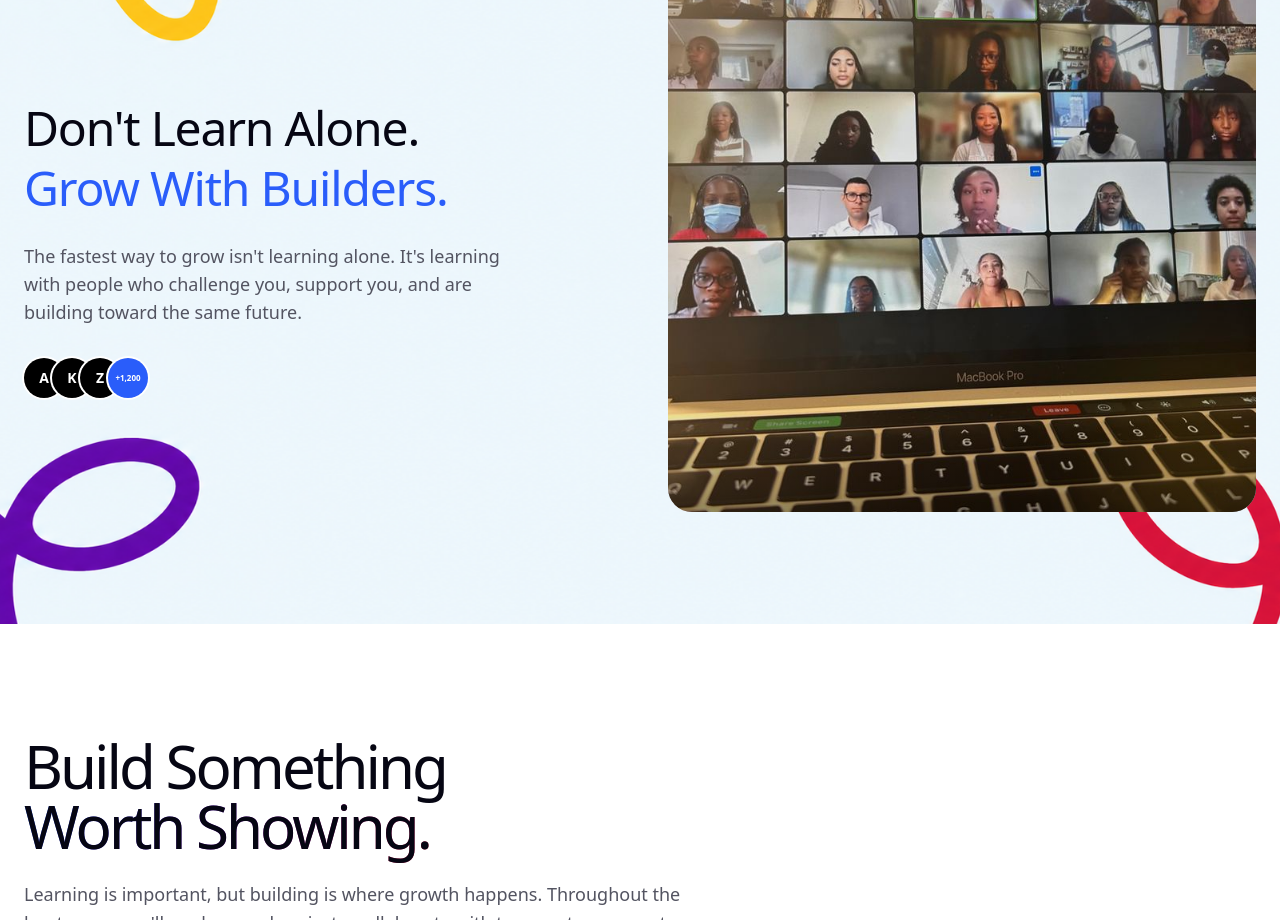
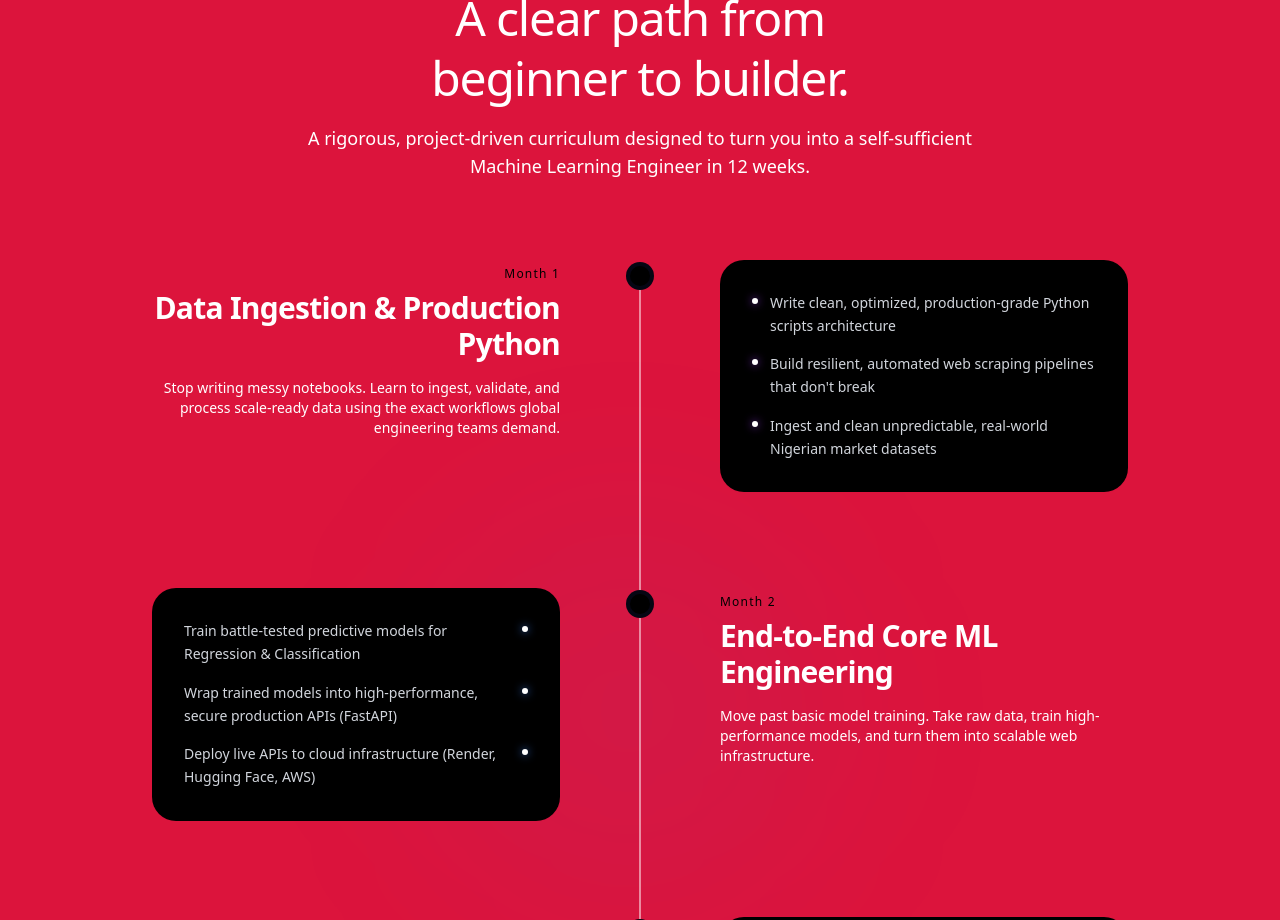
Before and after one commit to jesseamos/AbbacusLearning-Bootcamp-LandingPage, a React (Vite) app: page / in a window 1280 px wide. Shown: the part 1880-2800 px from the top of the page. Built offline with nearby package versions, Linux system fonts and the light colour scheme; a web font is replaced by a local one.

Commit message:
fixing website content

```diff
--- a/src/components/site/Career.tsx
+++ b/src/components/site/Career.tsx
@@ -65,7 +65,7 @@ export function Career() {
           </span>
         </h2>
         <p className="mb-6 text-base md:text-lg text-muted-foreground leading-relaxed max-w-xl">
-          Building skills is only part of the journey. We help you understand the technology landscape, showcase your work, build your professional presence, and prepare for future opportunities in tech.
+          We don't just teach you machine learning. We help you clean up your GitHub profile, optimize your LinkedIn to trigger global recruiter search alerts, and pass technical interviews.
         </p>
       </div>
 
--- a/src/components/site/Community.tsx
+++ b/src/components/site/Community.tsx
@@ -30,8 +30,8 @@ export function Community() {
             </h2>
           </Reveal>
           <Reveal delay={0.1}>
-            <p className="mt-6 text-lg text-muted-foreground max-w-lg">
-              The fastest way to grow isn't learning alone. It's learning with people who challenge you, support you, and are building toward the same future.
+            <p className="mt-6 text-lg text-muted-foreground max-w-lg leading-relaxed">
+              Unlock a network of 1,200+ Nigerian developers who pair program, share remote job referrals, and audit each other’s code daily. Don't build in isolation.
             </p>
           </Reveal>
           <Reveal delay={0.15}>
--- a/src/components/site/Competition.tsx
+++ b/src/components/site/Competition.tsx
@@ -68,7 +68,7 @@ export function Competition() {
           </Reveal>
           <Reveal delay={0.1}>
             <p className="mt-6 text-base sm:text-lg text-muted-foreground max-w-2xl leading-relaxed">
-              Learning is important, but building is where growth happens. Throughout the bootcamp, you'll work on real projects, collaborate with teammates, present your ideas, and gain valuable feedback from mentors and industry professionals.
+              Recruiters don't care about certificates. They care about working code. You'll build team projects designed to prove you can solve real business problems, version control code on GitHub, and pitch to international companies.
             </p>
           </Reveal>
         </div>
--- a/src/components/site/Curriculum.tsx
+++ b/src/components/site/Curriculum.tsx
@@ -4,73 +4,148 @@ import { Reveal } from "./Reveal";
 const months = [
   {
     tag: "Month 1",
-    title: "Foundations",
-    items: ["Understanding AI", "Python Basics", "Data Fundamentals"],
+    title: "Data Ingestion & Production Python",
+    description: "Stop writing messy notebooks. Learn to ingest, validate, and process scale-ready data using the exact workflows global engineering teams demand.",
+    items: [
+      "Write clean, optimized, production-grade Python scripts architecture",
+      "Build resilient, automated web scraping pipelines that don't break",
+      "Ingest and clean unpredictable, real-world Nigerian market datasets"
+    ],
   },
   {
     tag: "Month 2",
-    title: "Building",
-    items: ["Intro to Machine Learning", "AI Projects", "Real-world Applications"],
+    title: "End-to-End Core ML Engineering",
+    description: "Move past basic model training. Take raw data, train high-performance models, and turn them into scalable web infrastructure.",
+    items: [
+      "Train battle-tested predictive models for Regression & Classification",
+      "Wrap trained models into high-performance, secure production APIs (FastAPI)",
+      "Deploy live APIs to cloud infrastructure (Render, Hugging Face, AWS)"
+    ],
   },
   {
-    tag: "Final Week",
-    title: "Launch Week",
-    items: ["Team Competition", "Demo Day", "Project Showcase", "Certificates"],
+    tag: "Month 3 & Demo Day",
+    title: "MLOps, Monitoring & Global Showcase",
+    description: "This is where you separate yourself from 95% of data applicants. Master deployment lifecycle management and pitch live to international companies.",
+    items: [
+      "Build real-time interactive model dashboards with Streamlit",
+      "Architect CI/CD automation with model versioning & drift monitoring",
+      "Pitch your capstone live to remote tech recruiters during Demo Day"
+    ],
   },
 ];
 
 export function Curriculum() {
   return (
-    <section id="curriculum" className="relative py-28">
-      <div className="mx-auto max-w-6xl px-6">
+    <section id="curriculum" className="relative py-28 overflow-hidden bg-[#DC143C]">
+      {/* Background Subtle Accents */}
+      <div className="absolute top-1/4 left-1/2 -translate-x-1/2 w-[500px] h-[500px]  blur-[120px] rounded-full pointer-events-none" />
+      <div className="absolute bottom-1/4 left-1/3 w-[400px] h-[400px] bg-brand-blue/5 blur-[100px] rounded-full pointer-events-none" />
+
+      <div className="mx-auto max-w-5xl px-6">
+        {/* Header Section */}
         <div className="text-center max-w-2xl mx-auto">
-          <Reveal>
-            <p className="text-sm font-medium uppercase tracking-widest text-brand-purple">How it works</p>
+
+          <Reveal delay={0.05}>
+            <h2 className="mt-4 text-4xl sm:text-5xl font-medium tracking-tight text-white leading-tight">
+              A clear path from <br />
+              <span className="">
+                beginner to builder.
+              </span>
+            </h2>
           </Reveal>
-          <Reveal delay={0.05}>
-            <h2 className="mt-3 text-4xl sm:text-5xl font-extrabold tracking-tight">
-              A clear path from <span className="text-gradient-brand">beginner to builder.</span>
-            </h2>
+          <Reveal delay={0.1}>
+            <p className="mt-4 text-white text-base sm:text-lg">
+              A rigorous, project-driven curriculum designed to turn you into a self-sufficient Machine Learning Engineer in 12 weeks.
+            </p>
           </Reveal>
         </div>
 
+        {/* Timeline Content */}
         <div className="relative mt-20">
-          <div className="absolute left-1/2 -translate-x-1/2 top-0 bottom-0 w-px bg-gradient-to-b from-brand-purple/40 via-brand-blue/40 to-transparent hidden md:block" />
-          <div className="space-y-12">
-            {months.map((m, i) => (
+          {/* Centered Timeline Axis Line */}
+          <div className="absolute left-4 md:left-1/2 md:-translate-x-1/2 top-2 bottom-2 w-px bg-white" />
+
+          <div className="space-y-16 md:space-y-24">
+            {months.map((m, i) => {
+              const isEven = i % 2 === 0;
+              return (
                 <Reveal key={m.tag} delay={i * 0.05}>
-                <div className={`md:grid md:grid-cols-2 md:gap-12 items-center ${i % 2 ? "" : ""}`}>
-                  <div className={`${i % 2 ? "md:order-2 md:text-left" : "md:text-right"}`}>
-                    <span className="inline-block text-xs font-semibold uppercase tracking-widest text-brand-blue">
+                  <div className="relative grid grid-cols-1 md:grid-cols-2 gap-8 md:gap-16 items-start pl-10 md:pl-0">
+
+                    {/* Animated Timeline Center Dot */}
+                    <div className="absolute left-2 md:left-1/2 md:-translate-x-1/2 top-1.5 z-10">
+                      <motion.div
+                        initial={{ scale: 0, opacity: 0 }}
+                        whileInView={{ scale: 1, opacity: 1 }}
+                        viewport={{ once: true, margin: "-100px" }}
+                        transition={{ type: "spring", stiffness: 300, damping: 20 }}
+                        className="grid place-items-center h-5 w-5 rounded-full to-brand-blue ring-4 bg-black "
+                      >
+                        <div className="h-1.5 w-1.5 rounded-full bg-black animate-pulse" />
+                      </motion.div>
+                    </div>
+
+                    {/* Text Title Block */}
+                    <div className={`space-y-2 ${isEven ? "md:text-right md:pr-12" : "md:order-2 md:text-left md:pl-12"}`}>
+                      <span className="inline-block text-xs font-medium tracking-widest text-black">
                         {m.tag}
                       </span>
-                    <h3 className="mt-2 text-3xl font-extrabold">{m.title}</h3>
+                      <h3 className="text-2xl sm:text-3xl font-extrabold tracking-tight text-white">
+                        {m.title}
+                      </h3>
+                      <p className="text-sm text-white max-w-md mt-2 md:ml-auto md:mr-0 inline-block">
+                        {m.description}
+                      </p>
                     </div>
-                  <div className={`mt-4 md:mt-0 ${i % 2 ? "md:order-1" : ""}`}>
-                    <div className="relative gradient-border p-6 shadow-soft">
-                      <motion.span
-                        className="absolute -left-2 md:left-auto md:-right-2 top-6 md:top-1/2 md:-translate-y-1/2 hidden md:block"
-                        initial={{ scale: 0 }}
-                        whileInView={{ scale: 1 }}
-                        viewport={{ once: true }}
-                      >
-                        <span className="grid place-items-center h-5 w-5 rounded-full bg-gradient-brand shadow-glow ring-4 ring-background" />
-                      </motion.span>
-                      <ul className="space-y-2">
-                        {m.items.map((it) => (
-                          <li key={it} className="flex items-center gap-3 text-sm">
-                            <span className="h-1.5 w-1.5 rounded-full bg-brand-yellow" />
-                            <span className="font-medium">{it}</span>
+
+                    {/* Content Card Block */}
+                    <div className={`${isEven ? "md:text-left md:pl-12" : "md:order-1 md:text-right md:pr-12"}`}>
+                      <div className="relative group rounded-2xl bg-black p-6 md:p-8 transition-all duration-300 backdrop-blur-sm">
+                        {/* Interactive glow effect on hover */}
+                        <div className="absolute inset-0 rounded-2xl bg-gradient-to-r from-brand-purple/10 to-brand-blue/10 opacity-0 group-hover:opacity-100 transition-opacity duration-500 pointer-events-none" />
+
+                        <ul className="space-y-4 relative z-10">
+                          {m.items.map((it, idx) => (
+                            <li key={idx} className={`flex items-start gap-3 text-sm text-gray-300 ${isEven ? "justify-start" : "md:justify-end"}`}>
+                              {isEven && (
+                                <span className="mt-1.5 h-1.5 w-1.5 shrink-0 rounded-full bg-white shadow-[0_0_8px_rgba(147,51,234,0.8)]" />
+                              )}
+                              <span className="font-medium text-left leading-relaxed">{it}</span>
+                              {!isEven && (
+                                <span className="mt-1.5 h-1.5 w-1.5 shrink-0 rounded-full bg-white shadow-[0_0_8px_rgba(59,130,246,0.8)] hidden md:inline-block" />
+                              )}
+                              {!isEven && (
+                                <span className="mt-1.5 h-1.5 w-1.5 shrink-0 rounded-full bg-white shadow-[0_0_8px_rgba(59,130,246,0.8)] inline-block md:hidden order-first" />
+                              )}
                             </li>
                           ))}
                         </ul>
                       </div>
                     </div>
+
                   </div>
                 </Reveal>
-            ))}
+              );
+            })}
           </div>
         </div>
+
+        {/* Micro-CTA Push to build momentum */}
+        {/* <div className="mt-20 text-center">
+          <Reveal delay={0.2}>
+            <p className="text-sm text-gray-400">
+              Ready to claim your spot? Space is strictly limited to ensure high-quality mentorship.
+            </p>
+            <a
+              href="#pricing"
+              className="mt-4 inline-flex items-center gap-2 text-sm font-bold text-white bg-gradient-to-r from-brand-purple to-brand-blue px-6 py-3 rounded-xl shadow-lg hover:brightness-110 transition-all duration-200"
+            >
+              Secure Your Seat Now
+              <svg className="w-4 h-4" fill="none" stroke="currentColor" viewBox="0 0 24 24"><path strokeLinecap="round" strokeLinejoin="round" strokeWidth="2" d="M14 5l7 7m0 0l-7 7m7-7H3" /></svg>
+            </a>
+          </Reveal>
+        </div> */}
+
       </div>
     </section>
   );
--- a/src/components/site/Footer.tsx
+++ b/src/components/site/Footer.tsx
@@ -68,7 +68,7 @@ export function Footer() {
           <h4 className="text-sm font-semibold">Explore</h4>
           <ul className="mt-4 space-y-2 text-sm text-muted-foreground">
             <li><a href="#about" className="hover:text-foreground">About</a></li>
-            {/* <li><a href="#curriculum" className="hover:text-foreground">Curriculum</a></li> */}
+            <li><a href="#curriculum" className="hover:text-foreground">Curriculum</a></li>
             <li><a href="#mentorship" className="hover:text-foreground">Mentorship</a></li>
             <li><a href="#testimonials" className="hover:text-foreground">Testimonials</a></li>
           </ul>
--- a/src/components/site/Navbar.tsx
+++ b/src/components/site/Navbar.tsx
@@ -4,7 +4,7 @@ import { AnimatePresence, motion } from "motion/react";
 
 const links = [
   { label: "About", href: "#about" },
-  // { label: "Curriculum", href: "#curriculum" },
+  { label: "Curriculum", href: "#curriculum" },
   { label: "Community", href: "#community" },
   { label: "Speakers", href: "#mentorship" },
   { label: "Testimonials", href: "#testimonials" },
@@ -74,7 +74,7 @@ export function Navbar() {
             href="#cta"
             className="hidden sm:inline-flex items-center rounded-full cta-primary-button text-white text-xs sm:text-sm font-medium px-4 py-2 shadow-glow hover:brightness-110 transition"
           >
-            Join Free Class
+            Join Bootcamp
           </a>
 
           {/* RESPONSIVE BURGER TRIGGER */}
@@ -120,7 +120,7 @@ export function Navbar() {
                 onClick={() => setIsOpen(false)}
                 className="w-full justify-center inline-flex items-center rounded-xl cta-primary-button text-white text-sm font-medium py-3 shadow-glow transition"
               >
-                Join Free Intro AI Class
+                Join Bootcamp
               </a>
             </div>
           </motion.div>
--- a/src/routes/index.tsx
+++ b/src/routes/index.tsx
@@ -24,7 +24,7 @@ function Index() {
       <Hero />
       {/* <Beyond /> */}
       <Opportunity />
-      {/* <Curriculum /> */}
+      <Curriculum />
       <Community />
       <Competition />
       <Mentorship />
```
Also changed, not shown: src/components/site/Hero.tsx (+7 -13 lines), src/components/site/Mentorship.tsx (+14 -12 lines), src/components/site/PaymentModal.tsx (+29 -4 lines). Lines whose indentation alone changed are shown as unchanged.
